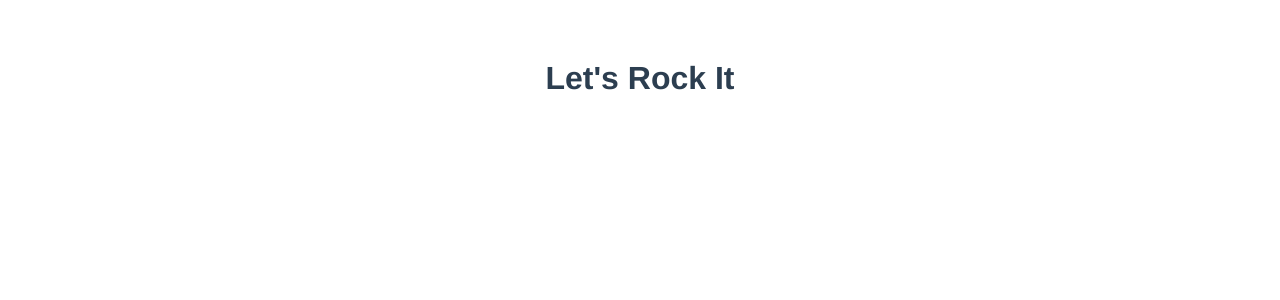
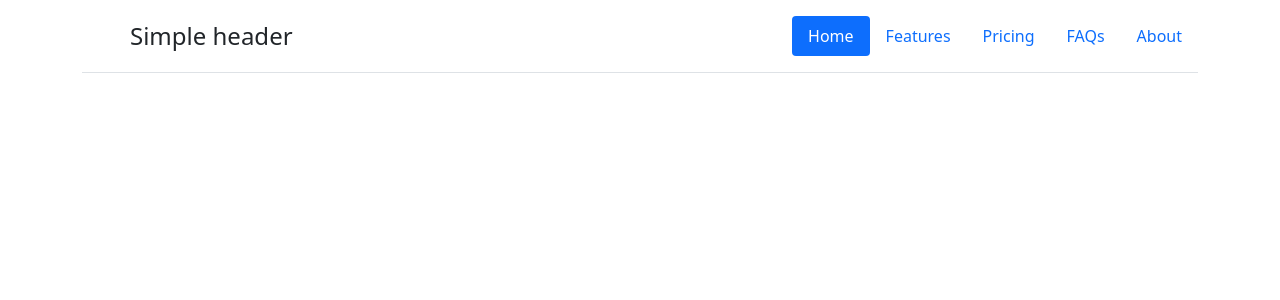
Before and after one commit to William-Otto/dimed_test, a Vue app: page / in a window 1280 px wide. Shown: the top 300 px of the page. Built offline with nearby package versions, Linux system fonts and the light colour scheme.

Commit message:
add bootstrap

```diff
--- a/package.json
+++ b/package.json
@@ -8,6 +8,8 @@
     "lint": "vue-cli-service lint"
   },
   "dependencies": {
+    "@popperjs/core": "^2.11.2",
+    "axios": "^0.25.0",
     "bootstrap": "^5.1.3",
     "core-js": "^3.6.5",
     "vue": "^3.0.0"
--- a/src/App.vue
+++ b/src/App.vue
@@ -1,25 +1,14 @@
 <template>
-  <ApiData/>
+  <Header />
 </template>
 
 <script>
-import ApiData from './components/ApiData.vue'
+import Header from './components/Header.vue'
 
 export default {
   name: 'App',
   components: {
-    ApiData
+    Header
   }
 }
 </script>
-
-<style>
-#app {
-  font-family: Avenir, Helvetica, Arial, sans-serif;
-  -webkit-font-smoothing: antialiased;
-  -moz-osx-font-smoothing: grayscale;
-  text-align: center;
-  color: #2c3e50;
-  margin-top: 60px;
-}
-</style>
--- a/src/components/ApiData.vue
+++ /dev/null
@@ -1,29 +0,0 @@
-<template>
-  <div class="hello">
-    <h1>Let's Rock It</h1>
-  </div>
-</template>
-
-<script>
-export default {
-  name: 'ApiData',
-}
-</script>
-
-<!-- Add "scoped" attribute to limit CSS to this component only -->
-<style scoped>
-h3 {
-  margin: 40px 0 0;
-}
-ul {
-  list-style-type: none;
-  padding: 0;
-}
-li {
-  display: inline-block;
-  margin: 0 10px;
-}
-a {
-  color: #42b983;
-}
-</style>
--- /dev/null
+++ b/src/components/Header.vue
@@ -0,0 +1,32 @@
+<template>
+    <div class="container">
+    <header class="d-flex flex-wrap justify-content-center py-3 mb-4 border-bottom">
+      <a href="/" class="d-flex align-items-center mb-3 mb-md-0 me-md-auto text-dark text-decoration-none">
+        <svg class="bi me-2" width="40" height="32"><use xlink:href="#bootstrap"></use></svg>
+        <span class="fs-4">Simple header</span>
+      </a>
+
+      <ul class="nav nav-pills">
+        <li class="nav-item"><a href="#" class="nav-link active" aria-current="page">Home</a></li>
+        <li class="nav-item"><a href="#" class="nav-link">Features</a></li>
+        <li class="nav-item"><a href="#" class="nav-link">Pricing</a></li>
+        <li class="nav-item"><a href="#" class="nav-link">FAQs</a></li>
+        <li class="nav-item"><a href="#" class="nav-link">About</a></li>
+      </ul>
+    </header>
+  </div>
+</template>
+
+<script>
+
+export default {
+    name: 'Header'
+}
+
+</script>
+
+<style>
+    .header-main {
+        display: flex;
+    }
+</style>
--- a/src/main.js
+++ b/src/main.js
@@ -1,4 +1,6 @@
 import { createApp } from 'vue'
 import App from './App.vue'
+import 'bootstrap/dist/css/bootstrap.min.css';
+import 'bootstrap'
 
 createApp(App).mount('#app')
```
Also changed, not shown: src/assets/logo.png (deleted), 1 other file (tests, documents, lock files or other folders).
